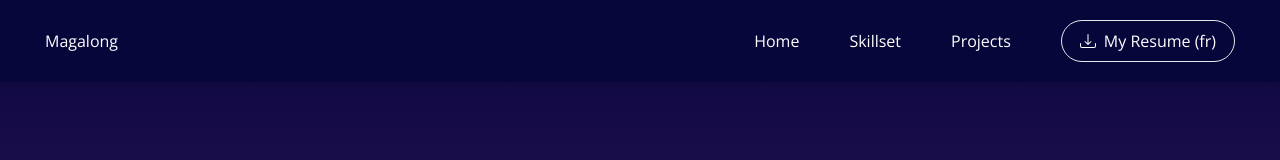
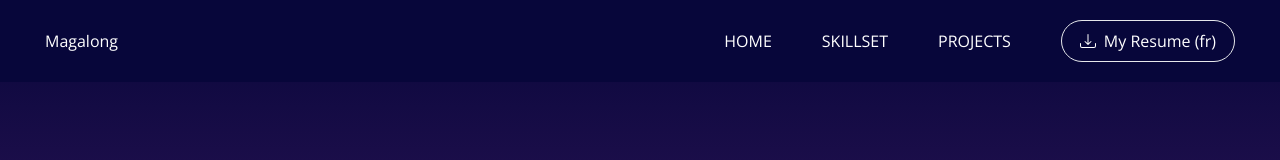
Before and after one commit to bryanmagalong/portfolio, a React (Create React App) app: page / in a window 1280 px wide. Shown: the top 160 px of the page. Built offline with nearby package versions, Linux system fonts and the light colour scheme.

Commit message:
feat(Navbar): add hover animation on navigation links

```diff
--- a/src/components/Navbar.js
+++ b/src/components/Navbar.js
@@ -22,17 +22,17 @@ const Navbar = () => (
       <nav>
         <ul className="flex flex-col items-center lg:flex-row gap-y-7 lg:gap-x-50">
           <li>
-            <NavLink exact to="/">
+            <NavLink className="link" exact to="/">
               Home
             </NavLink>
           </li>
           <li>
-            <NavLink exact to="/skillset">
+            <NavLink className="link" exact to="/skillset">
               Skillset
             </NavLink>
           </li>
           <li>
-            <NavLink exact to="/projects">
+            <NavLink className="link" exact to="/projects">
               Projects
             </NavLink>
           </li>
--- a/src/plugins/navbar-plugin.js
+++ b/src/plugins/navbar-plugin.js
@@ -15,8 +15,31 @@ module.exports = ({ addComponents }) => {
       },
     },
 
+    '.link': {
+      position: 'relative',
+      textTransform: 'uppercase',
+
+      '&:after': {
+        position: 'absolute',
+        left: '0px',
+        bottom: '0px',
+        width: '0px',
+        height: '2px',
+        background: '#FD6C4D',
+        content: '""',
+        transition: 'all 0.3s',
+      },
+
+      '&:hover:after': {
+        width: '100%',
+      },
+    },
+
     '.active': {
       color: '#FD6C4D',
+      '&:after': {
+        width: '100%',
+      },
     },
   };
 
```
